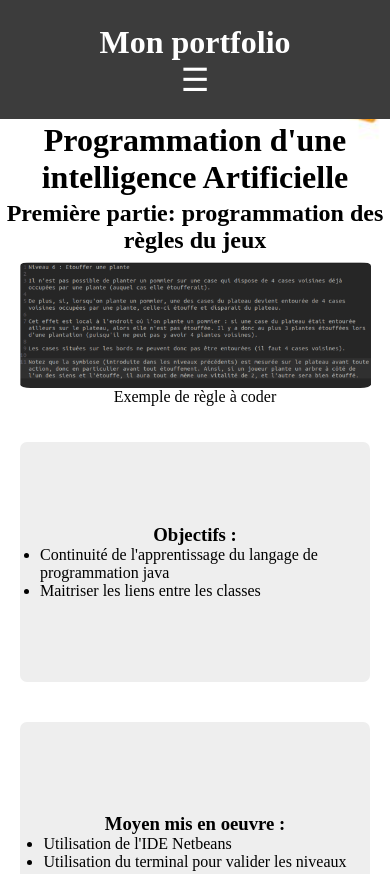
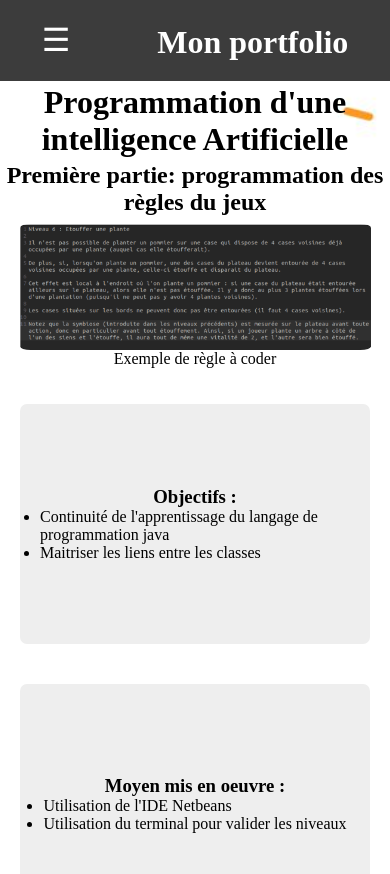
Before and after one commit to NicolasBergeras/NicolasBergeras.github.io, a plain HTML site: page AI.html in a window 390 px wide. Shown: the top 874 px of the page. Drawn offline with Linux system fonts and the light colour scheme.

Commit message:
mise a jour 2

```diff
--- a/css/styleAI.css
+++ b/css/styleAI.css
@@ -180,11 +180,6 @@ main{
         font-size: 2rem;
     }
 
-    header {
-        flex-direction: column;
-        align-items: center;
-    }
-
     img{
         width: 90%;
     }
```
Also changed, not shown: images/bd.png (added).
